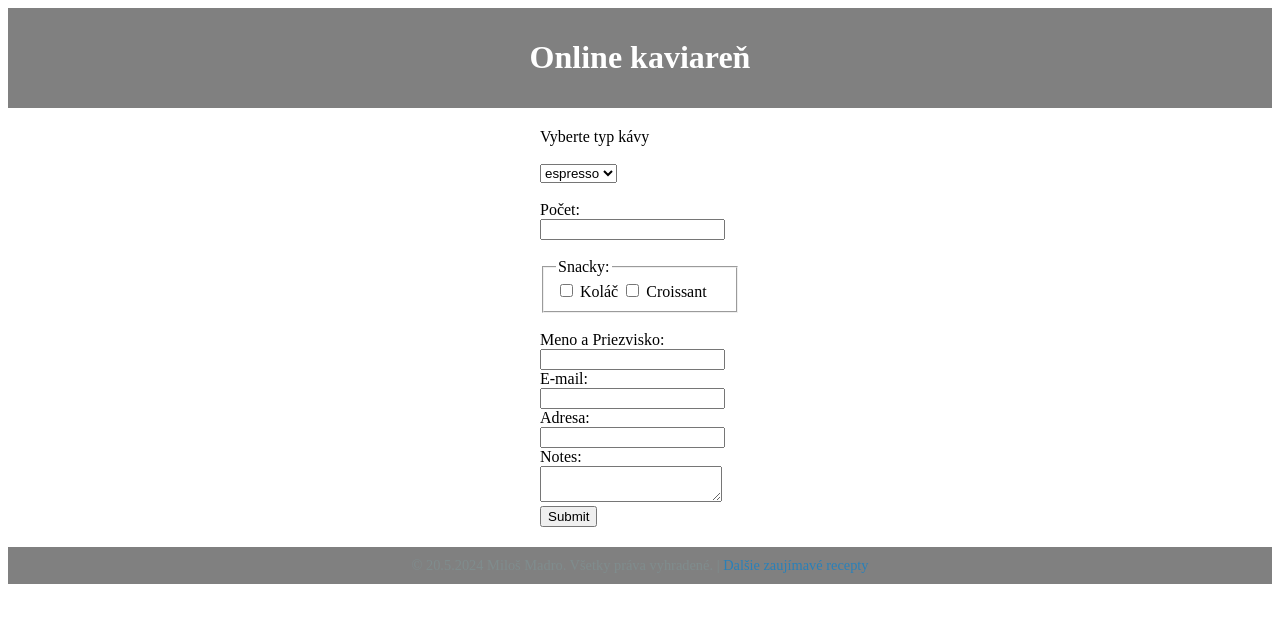
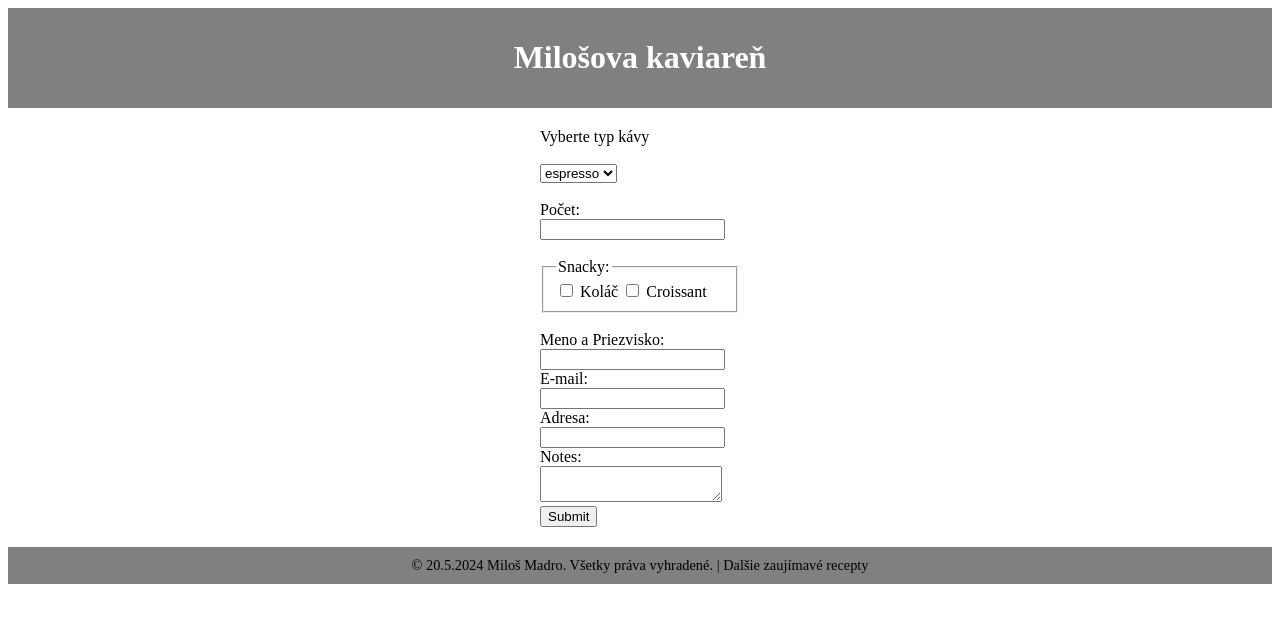
Before and after one commit to feanorss/html-nove, a Flask app: page /order-coffee in a window 1280 px wide. Shown: the top 623 px of the page. Run offline with Flask 3, Linux system fonts and the light colour scheme.

Commit message:
pre dalibora 2

```diff
--- /dev/null
+++ b/static/script.js
@@ -0,0 +1,20 @@
+for (let i = 10; i>1; i--) {
+console.log(i);
+}
+
+let j = 10;
+while (j>1) {
+    console.log(j);
+    j--;
+}
+
+let cena = 80
+console.log(cena*1.2+" eur")
+
+let cena1 = 100
+console.log(cena1/1.2+" eur")
+
+
+const cafeNameElement = document.getElementById('cafe-name');
+
+cafeNameElement.textContent = 'Milošova kaviareň';
--- a/templates/order_coffee.html
+++ b/templates/order_coffee.html
@@ -3,6 +3,7 @@
 <head>
     <meta charset="UTF-8">
     <title>Kaviareň</title>
+
     <style>
         main {
             width: 200px;
@@ -18,10 +19,10 @@
         }
         .footer {
             font-size: 0.9em;
-            color: #7f8c8d;
+            color: black;
         }
         .footer a {
-            color: #2980b9;
+            color: black;
             text-decoration: none;
         }
         .footer a:hover {
@@ -37,7 +38,7 @@
 </head>
 <body>
     <header>
-        <h1>Online kaviareň</h1>
+        <h1 id="cafe-name">Online kaviareň</h1>
     </header>
     <main>
         <form action="/action_page.php">
@@ -80,4 +81,5 @@
         &copy; 20.5.2024 Miloš Madro. Všetky práva vyhradené. | <a href="https://www.recepty.sk/" target="_blank">Dalšie zaujímavé recepty</a>
     </footer>
 </body>
+<script src="../static/script.js"></script>
 </html>
```
